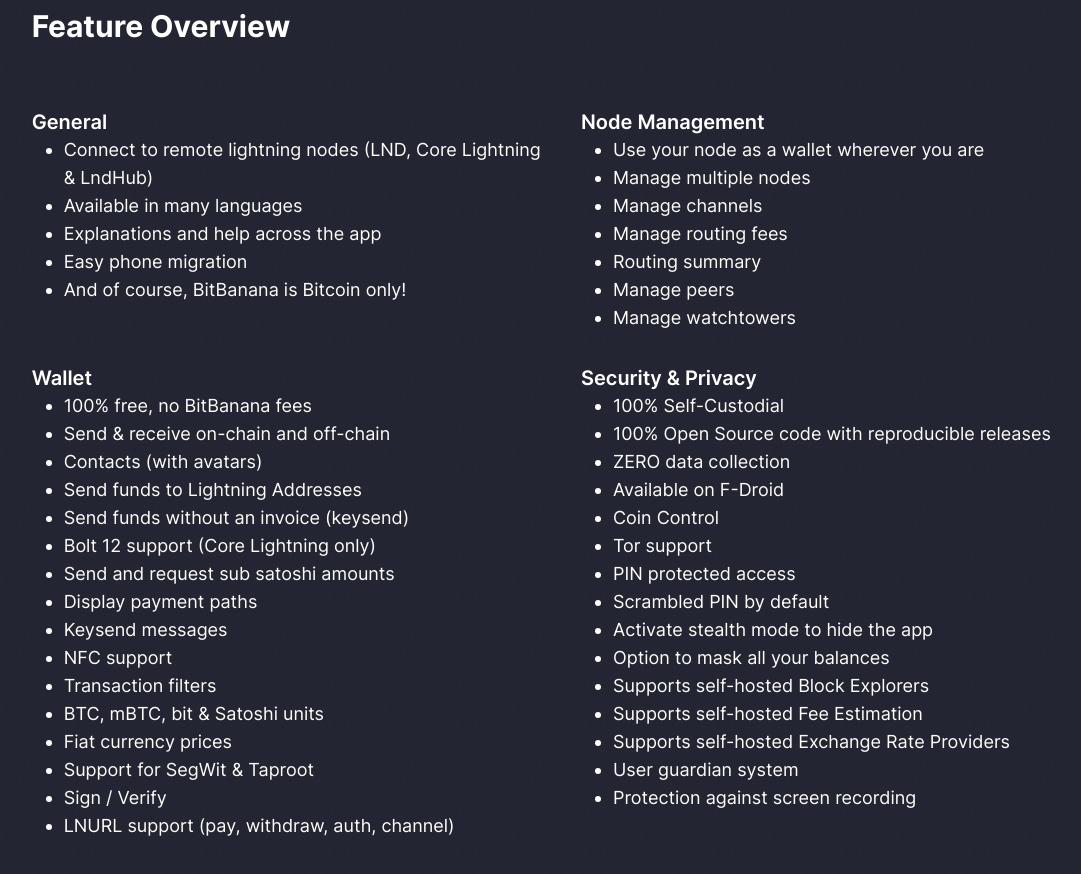
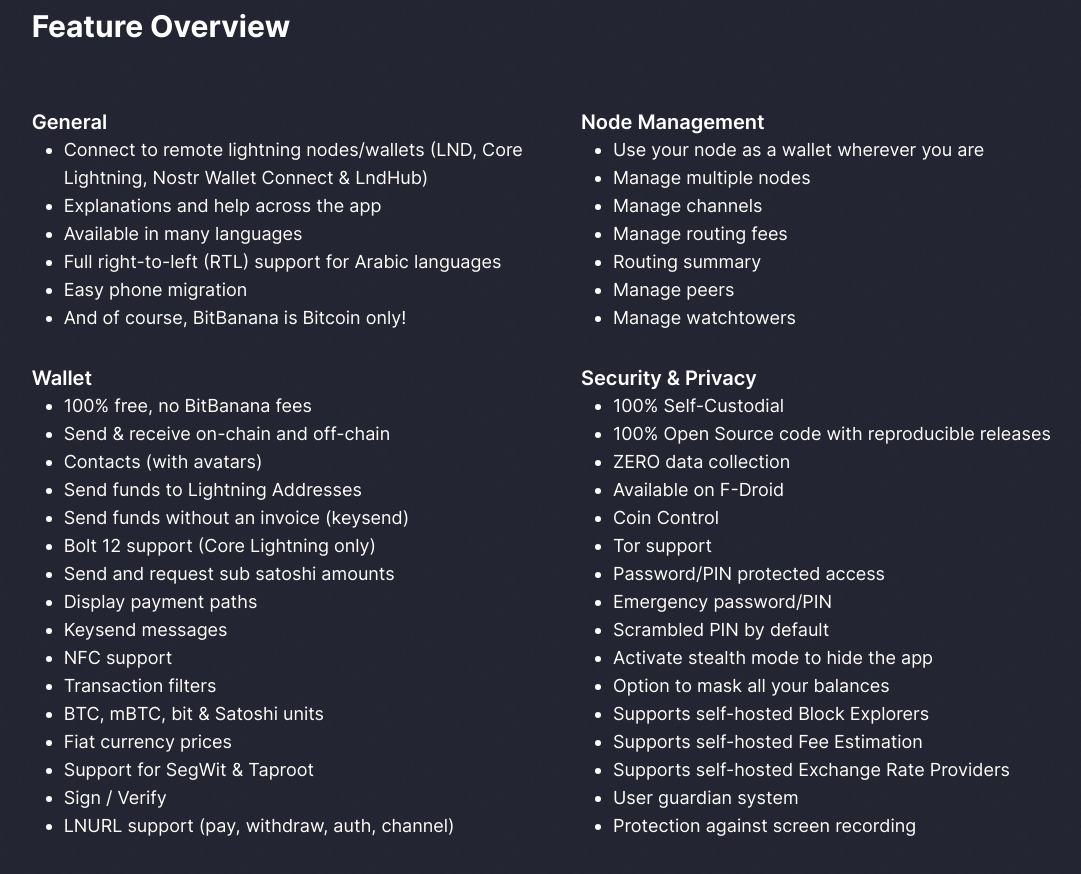
Before and after one commit to secondl1ght/bitbanana-website, a SvelteKit app: page / in a window 1280 px wide. Shown: the part 4760-5634 px from the top of the page, without its empty margins (75-1156 px from the left). Built offline with nearby package versions, Linux system fonts and the light colour scheme.

Commit message:
Update features on main page

```diff
--- a/src/routes/+page.svelte
+++ b/src/routes/+page.svelte
@@ -2,9 +2,10 @@
 	import { Button, Link } from '$lib/comp';
 
 	const general = [
-		'Connect to remote lightning nodes (LND, Core Lightning & LndHub)',
+		'Connect to remote lightning nodes/wallets (LND, Core Lightning, Nostr Wallet Connect & LndHub)',
+		'Explanations and help across the app',
 		'Available in many languages',
-		'Explanations and help across the app',
+		'Full right-to-left (RTL) support for Arabic languages',
 		'Easy phone migration',
 		'And of course, BitBanana is Bitcoin only!'
 	];
@@ -45,7 +46,8 @@
 		'Available on F-Droid',
 		'Coin Control',
 		'Tor support',
-		'PIN protected access',
+		'Password/PIN protected access',
+		'Emergency password/PIN',
 		'Scrambled PIN by default',
 		'Activate stealth mode to hide the app',
 		'Option to mask all your balances',
```
